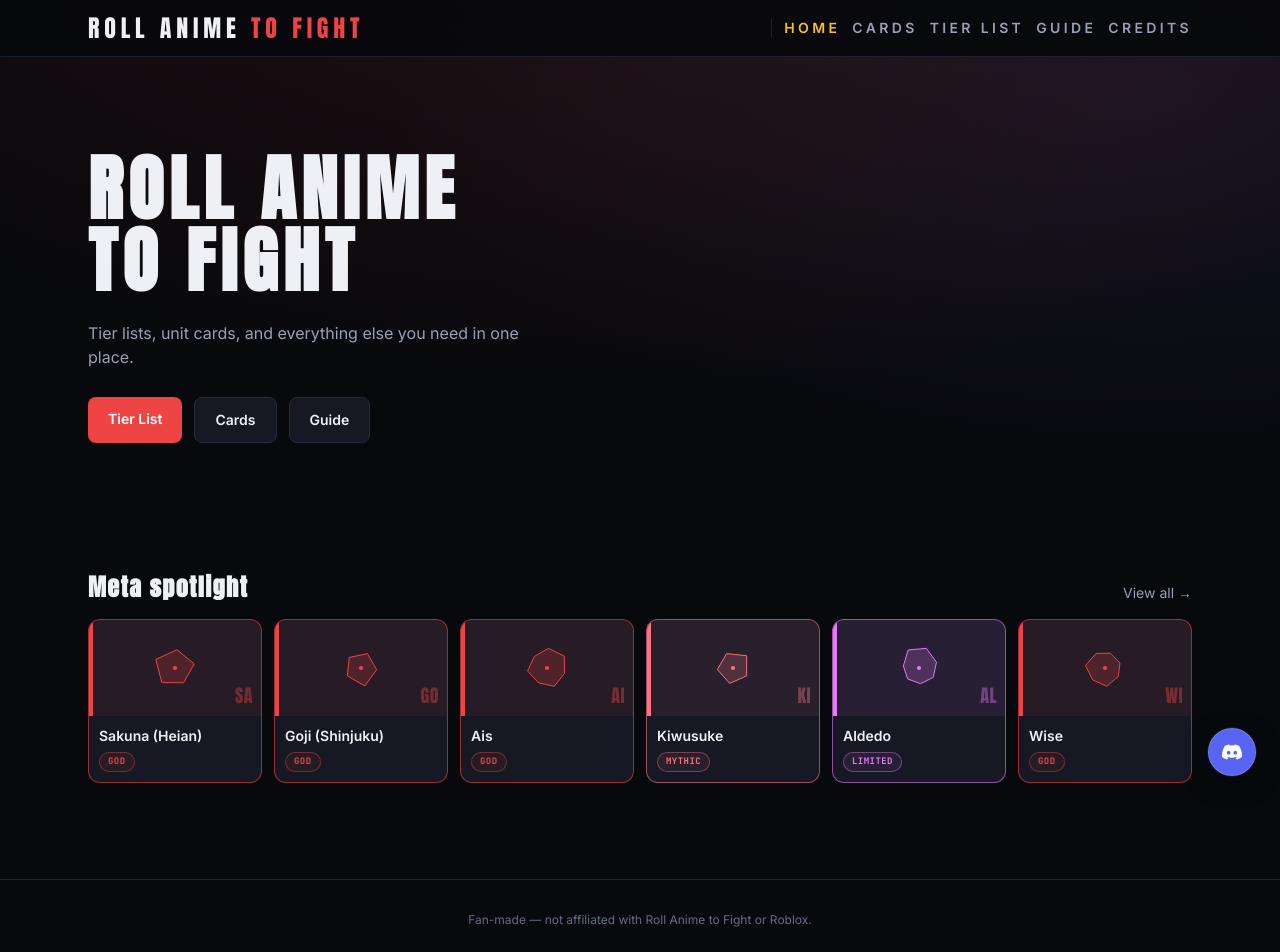
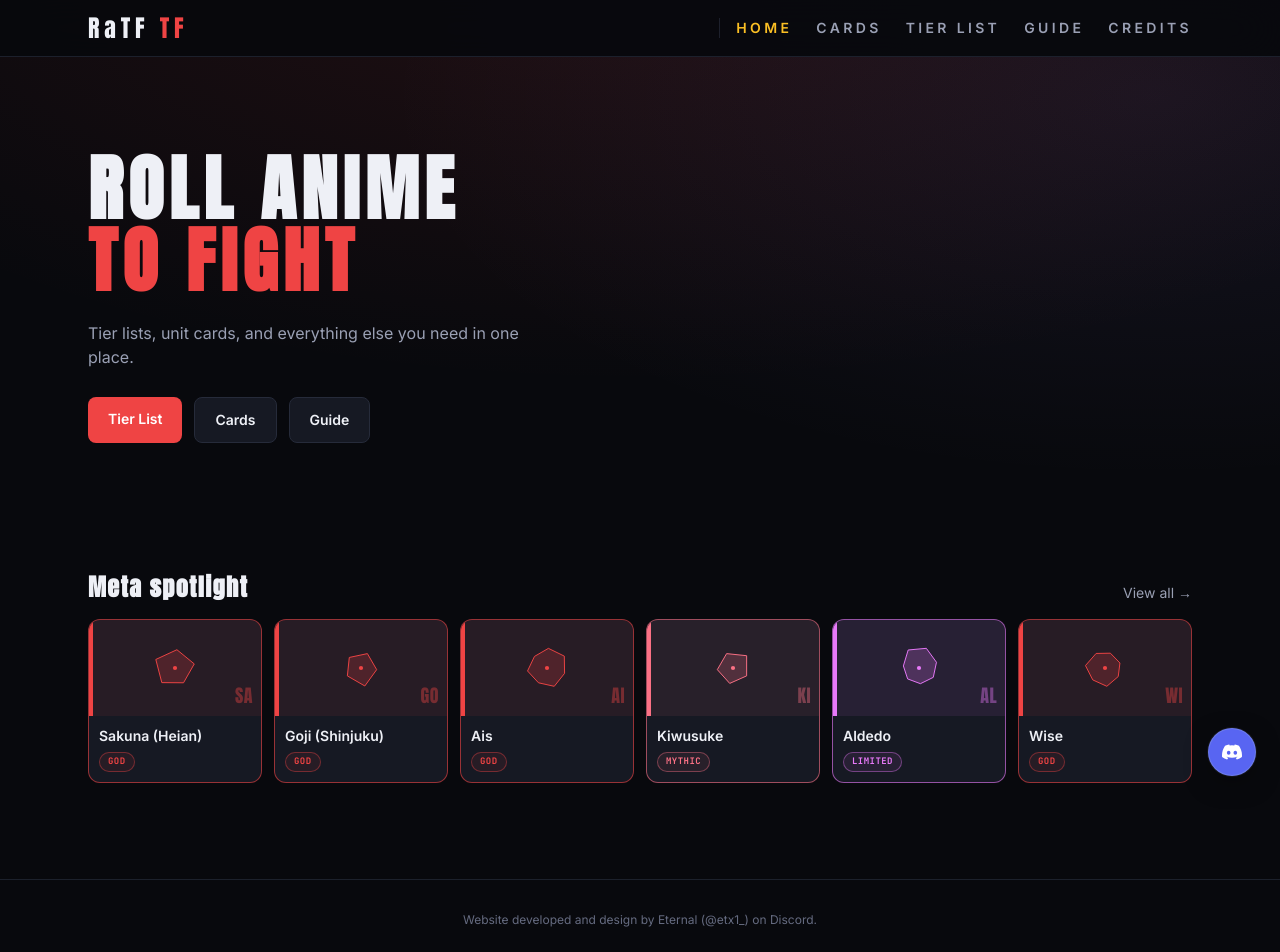
Before and after one commit to DarrrkSide/RaTF, a Next.js app: page / in a window 1280 px wide. Shown: the top 952 px of the page. Built offline with nearby package versions, Linux system fonts and the light colour scheme.

Commit message:
Update branding and footer text

```diff
--- a/app/layout.tsx
+++ b/app/layout.tsx
@@ -40,7 +40,7 @@
         <NavBar />
         <main className="mx-auto max-w-6xl px-4 pb-24 pt-8 sm:px-6">{children}</main>
         <footer className="border-t border-ink-line/70 py-8 text-center font-body text-xs text-text-faint">
-          Fan-made — not affiliated with Roll Anime to Fight or Roblox.
+          Website developed and design by Eternal (@etx1_) on Discord.
         </footer>
         <DiscordButton />
       </body>
--- a/app/page.tsx
+++ b/app/page.tsx
@@ -19,7 +19,7 @@
         <h1 className="font-display text-5xl font-black leading-[0.95] tracking-[0.08em] text-text sm:text-7xl">
           ROLL ANIME
           <br />
-          TO FIGHT
+          <span className="text-rarity-god">TO FIGHT</span>
         </h1>
         <p className="max-w-md font-body text-sm text-text-dim sm:text-base">
           Tier lists, unit cards, and everything else you need in one place.
--- a/components/NavBar.tsx
+++ b/components/NavBar.tsx
@@ -16,13 +16,13 @@
 
   return (
     <header className="sticky top-0 z-40 border-b border-ink-line/70 bg-ink/95 backdrop-blur-xl">
-      <div className="mx-auto flex max-w-6xl flex-wrap items-center justify-between gap-3 px-4 py-3 sm:px-6">
+      <div className="mx-auto flex max-w-6xl flex-wrap items-center justify-between gap-4 px-4 py-3 sm:px-6">
         <Link href="/" className="flex items-center gap-2">
           <span className="font-display text-xl tracking-[0.2em] text-text sm:text-2xl">
-            ROLL ANIME <span className="text-rarity-god">TO FIGHT</span>
+            RaTF <span className="text-rarity-god">TF</span>
           </span>
         </Link>
-        <nav className="flex flex-wrap items-center gap-2 border-l border-ink-line/70 pl-2 sm:gap-3 sm:pl-3">
+        <nav className="flex flex-wrap items-center gap-4 border-l border-ink-line/70 pl-3 sm:gap-6 sm:pl-4">
           {LINKS.map((link) => {
             const active =
               link.href === "/" ? pathname === "/" : pathname?.startsWith(link.href);
```
